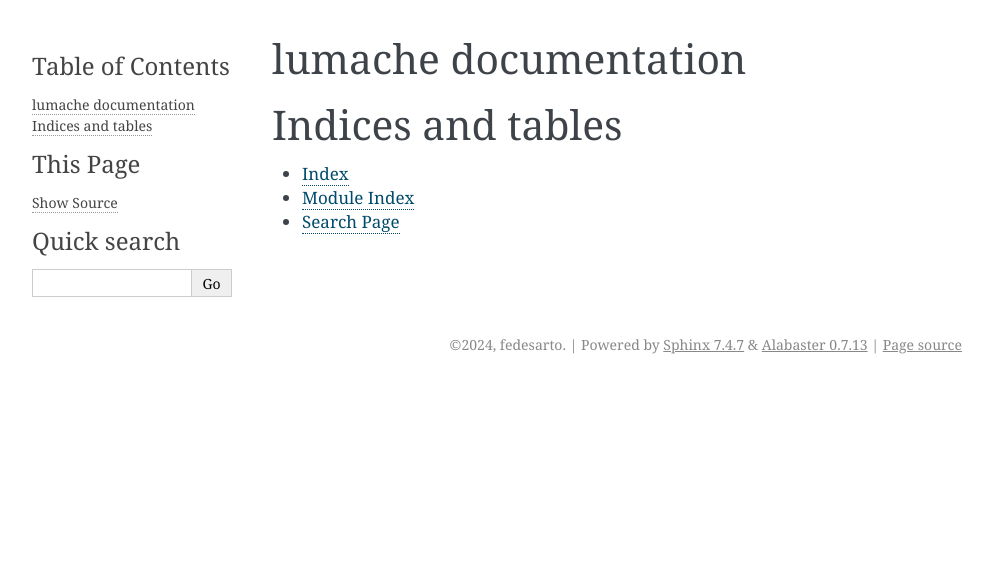
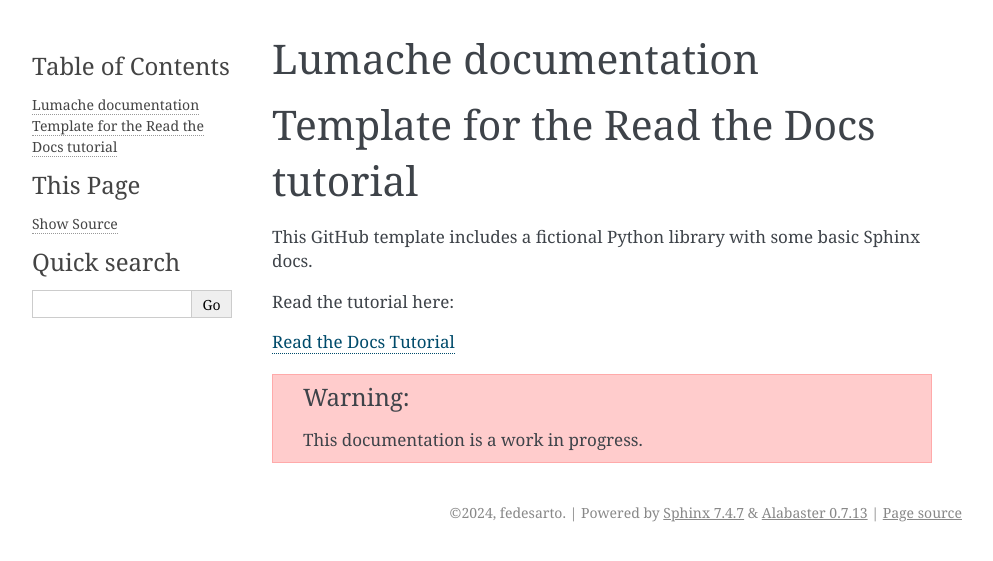
Before and after one commit to fsartore/try_publication_mark, a Sphinx documentation site: the page built from docs/source/index.md, in a window 1280 px wide. Shown: the top 561 px of the page, without its empty margins (148-1141 px from the left). Built offline with Sphinx 7.4.7, drawn with Linux system fonts in a browser that asks for light colours.

Commit message:
all good till warning and minute 30

````diff
--- /dev/null
+++ b/README.md
@@ -0,0 +1,7 @@
+# Template for the Read the Docs tutorial
+
+This GitHub template includes a fictional Python library with some basic Sphinx docs.
+
+Read the tutorial here:
+
+[Read the Docs Tutorial](https://docs.readthedocs.io/en/stable/tutorial/)
--- a/docs/source/index.md
+++ b/docs/source/index.md
@@ -3,15 +3,15 @@
 % You can adapt this file completely to your liking, but it should at least
 % contain the root `toctree` directive.
 
-# lumache documentation
+# Lumache documentation
+```{include} ../../README.md
+:relative-images:
+```
+```{warning}
+This documentation is a work in progress.
+```
 
 ```{toctree}
 :caption: 'Contents:'
 :maxdepth: 2
 ```
-
-# Indices and tables
-
-- {ref}`genindex`
-- {ref}`modindex`
-- {ref}`search`
````
